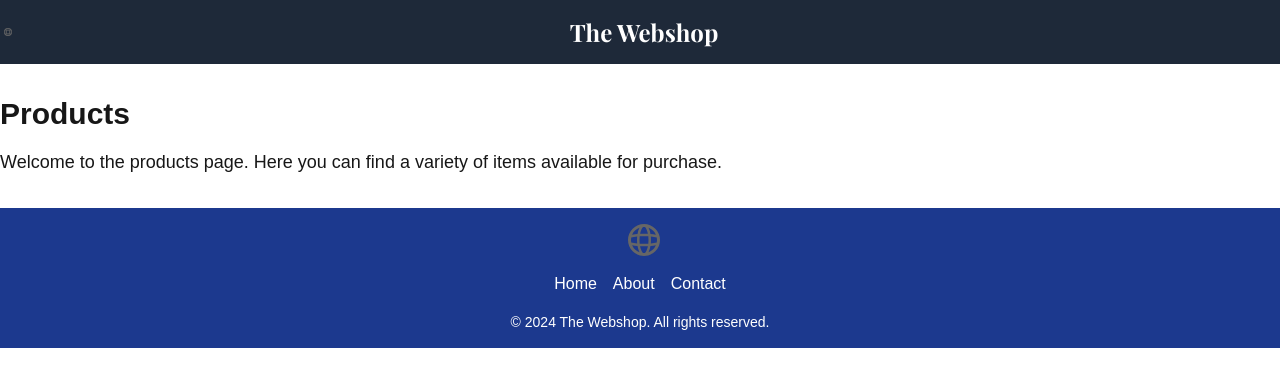
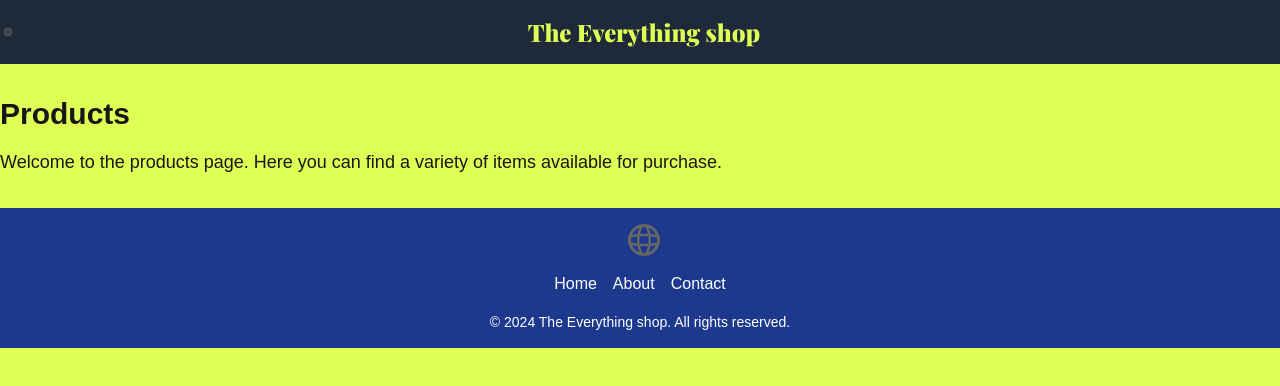
Before and after one commit to GroAnita/JSF_CA, a Next.js app: page /products in a window 1280 px wide. Shown: the top 386 px of the page. Built offline with nearby package versions, Linux system fonts and the light colour scheme.

Commit message:
added some simple styling, and added an icon library called lucide. next up is to make the product page to work

```diff
--- a/app/cart/page.tsx
+++ b/app/cart/page.tsx
@@ -0,0 +1,3 @@
+export default function Cart() {
+  return <div>Cart page</div>;
+}
--- a/app/checkout/page.tsx
+++ b/app/checkout/page.tsx
@@ -0,0 +1,3 @@
+export default function Checkout() {
+  return <div>Checkout page</div>;
+}
--- a/app/globals.css
+++ b/app/globals.css
@@ -1,7 +1,7 @@
 @import "tailwindcss";
 
 :root {
-  --background: #ffffff;
+  --background: #e0ff55;
   --foreground: #171717;
 }
 
--- a/app/page.tsx
+++ b/app/page.tsx
@@ -11,8 +11,8 @@ export default async function Home() {
       <h1 className="text-3xl font-bold mb-4">Products</h1>
       <p className="text-lg">Welcome to the products page. Here you can find a variety of items available for purchase.</p>
       <div className="grid grid-cols-1 sm:grid-cols-2 md:grid-cols-3 lg:grid-cols-4 gap-4 mt-8">
-        {products.map((product) => (
-          <ProductCard key={product.id} product={product} />
+        {products.map((product, index) => (
+          <ProductCard key={product.id} product={product} priority={index === 0} />
         ))}
       </div>
     </div>
--- a/app/products/[id]/page.tsx
+++ b/app/products/[id]/page.tsx
@@ -0,0 +1,3 @@
+export default function ProductDetail() {
+  return <div>Product detail page</div>;
+}
--- a/components/Footer.tsx
+++ b/components/Footer.tsx
@@ -15,7 +15,7 @@ export default function Footer() {
                     </ul>
                 </div>
                 <div className="container flex flex-1 items-center justify-center mt-4">
-                    <p className="text-sm">&copy; 2024 The Webshop. All rights reserved.</p>
+                    <p className="text-sm">&copy; 2024 The Everything shop. All rights reserved.</p>
                 </div>
 
             </header>
--- a/components/Header.tsx
+++ b/components/Header.tsx
@@ -3,12 +3,12 @@ import Image from "next/image";
 export default function Header() {
     return (
         <div>
-            <header className="bg-gray-800 text-white py-4 flex items-center justify-between">
+            <header className="bg-gray-800 text-background py-4 flex items-center justify-between">
                 <div className="container mx-auto flex flex-1 items-center justify-center">
                     <Image src="/globe.svg" alt="Logo" width={32} height={32} className="h-8 w-8 ml-2" />
                 </div>
                 <div className="container mx-auto flex items-center justify-center">
-                    <h1 className="text-2xl font-heading font-bold ">The Webshop</h1>
+                    <h1 className="text-2xl font-heading font-black ">The Everything shop</h1>
                 </div>
                 <div className="container mx-auto flex flex-1 items-center justify-end">
                 </div>
--- a/components/ProductCard.tsx
+++ b/components/ProductCard.tsx
@@ -1,19 +1,32 @@
 import Image from "next/image";
 import { Product } from "../types/product";
+import { ShoppingCart, PlusCircleIcon, MinusCircleIcon } from "lucide-react";
 
-export default function ProductCard({ product }: { product: Product }) {
+export default function ProductCard({ product, priority = false }: { product: Product; priority?: boolean }) {
     return (
-        <div className="bg-white shadow-md rounded-lg overflow-hidden">
+        <div className="bg-white shadow-md rounded-lg overflow-hidden flex flex-col h-full">
             <Image
             src={product.image.url}
             alt={product.image.alt || product.title}
             width={300}
             height={200}
+            sizes="(max-width: 640px) 100vw, (max-width: 1024px) 50vw, 25vw"
+            loading={priority ? "eager" : "lazy"}
             className="w-full h-48 object-cover" />
             <div className="p-4">
                 <h2 className="text-lg font-semibold">{product.title}</h2>
                 <p className="text-gray-600">{product.description}</p>
-                <p className="text-gray-800 font-bold mt-2">${product.price}</p>
+                <p className="text-gray-800 font-bold mt-2">NOK{product.price}</p>
+                <p className="text-amber-500 text-sm mt-1">Discounted Price NOK{product.discountedPrice}</p>
+
+            </div>
+            <div className="flex mt-auto mx-auto mb-0.5  text-blue-800">
+            < PlusCircleIcon className="mx-2 inline-block w-5 h-5 text-blue-800 mt-1" />
+            <form className="inline-block">
+                <input type="number" min="1" defaultValue="1" className="w-16 text-center border-2 rounded-md text-gray-800" />
+            </form>
+            < MinusCircleIcon className="ml-2 mt-1 inline-block w-5 h-5 text-blue-800" />
+            <ShoppingCart className="ml-2 inline-block w-7 h-7 " />
             </div>
         </div>
     );}
--- a/package.json
+++ b/package.json
@@ -9,6 +9,7 @@
     "lint": "eslint"
   },
   "dependencies": {
+    "lucide-react": "^1.41.0",
     "next": "16.3.4",
     "react": "19.2.8",
     "react-dom": "19.2.8"
```
Also changed, not shown: types/product.ts (line endings or trailing spaces), 1 other file (tests, documents, lock files or other folders).
